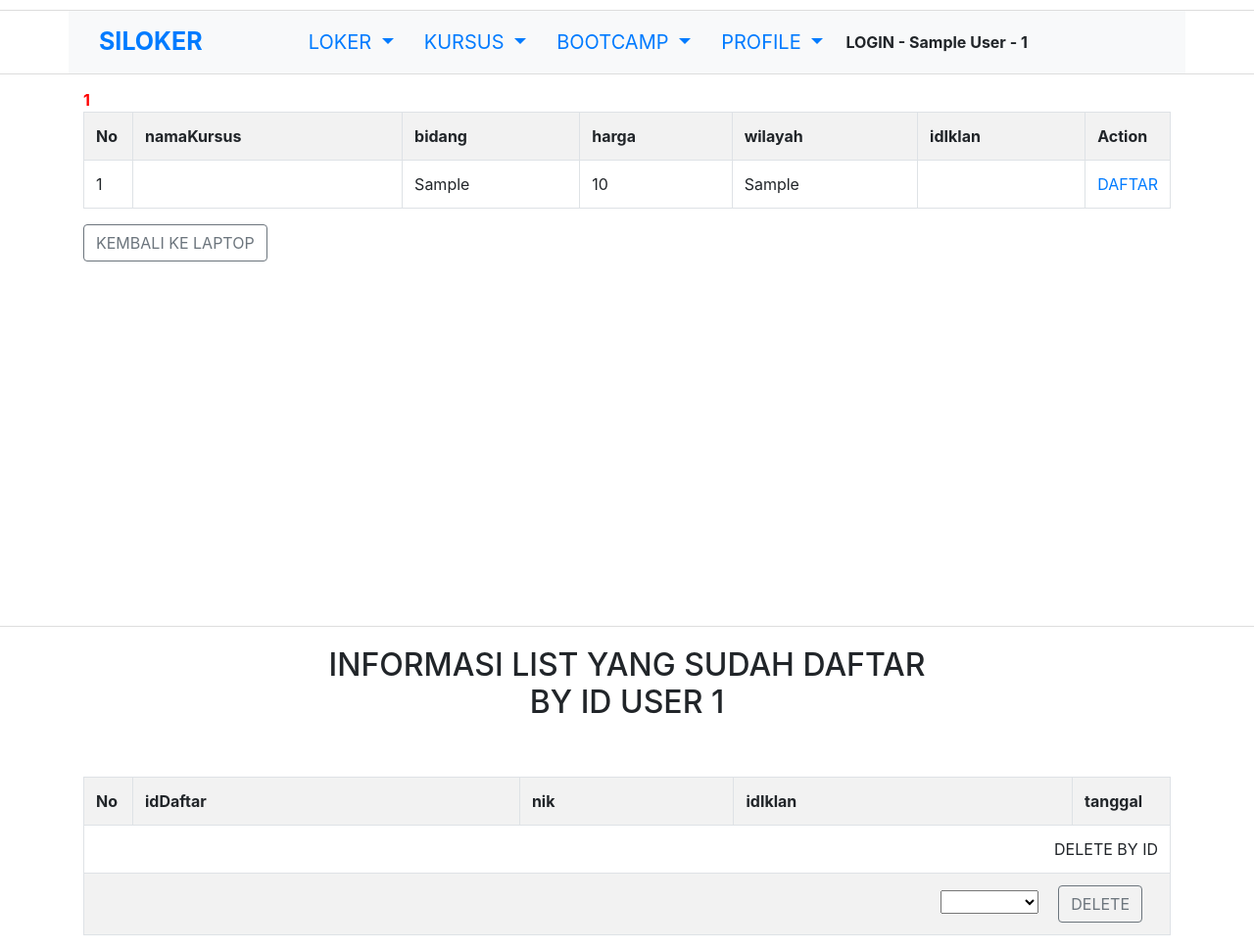
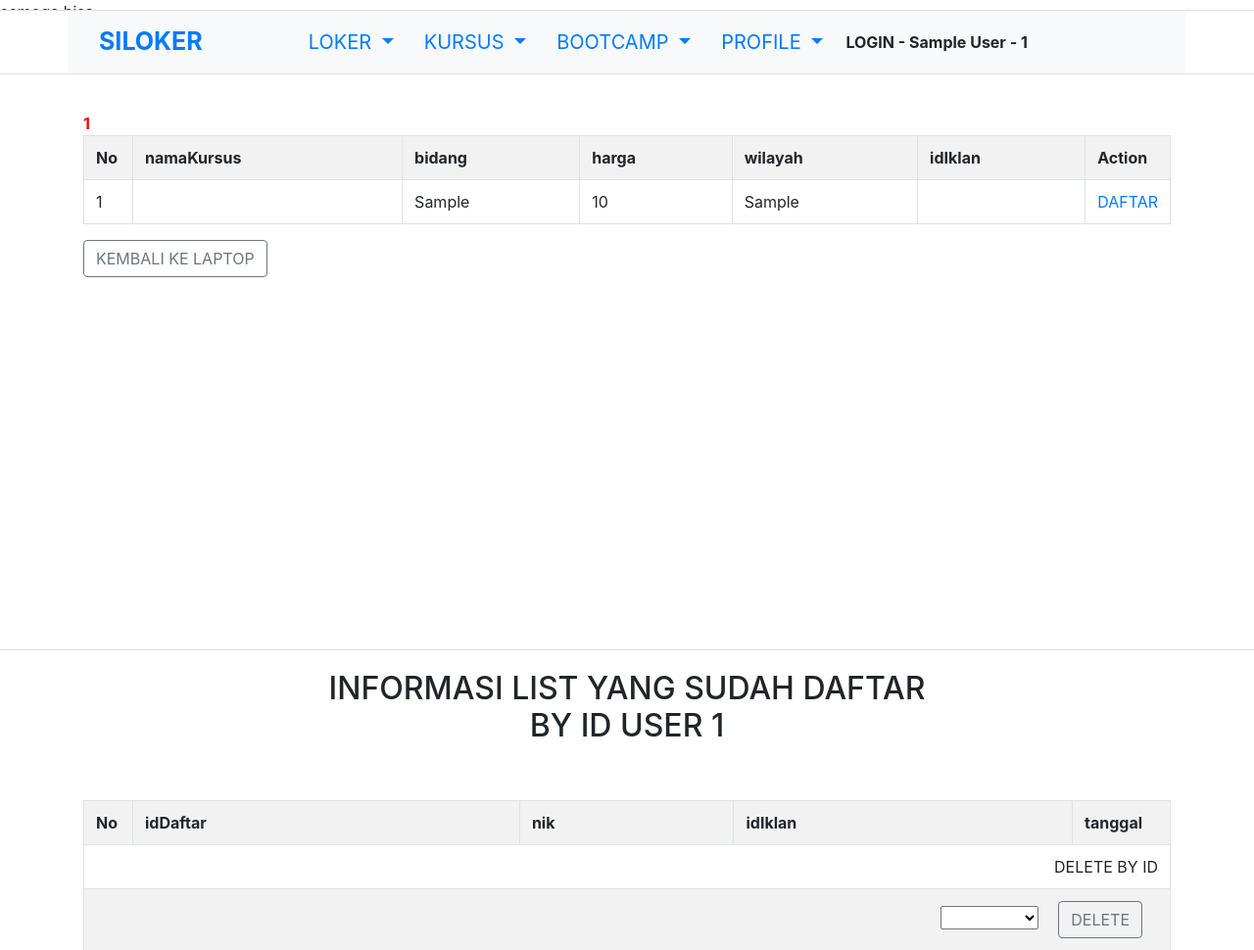
Before and after one commit to avengersinfinityloop/siloker, a PHP site: page /cekTempat.php in a window 1280 px wide. Shown: the top 970 px of the page at 98% size. Run offline with PHP 8.4, Linux system fonts and the light colour scheme; the visitor is signed in with stand-in values (Sample User, id 1); tables that the repository leaves empty or names only in its code hold one stand-in row (values such as "Sample post"); data that the repository does not hold is empty.

Commit message:
lagi tes

```diff
--- a/SILOKER/cekTempat.php
+++ b/SILOKER/cekTempat.php
@@ -1,4 +1,5 @@
 <?php
+    echo 'semoga bisa';
     require "fungsi.php";
     require ("koneksidb.php");
 
```
